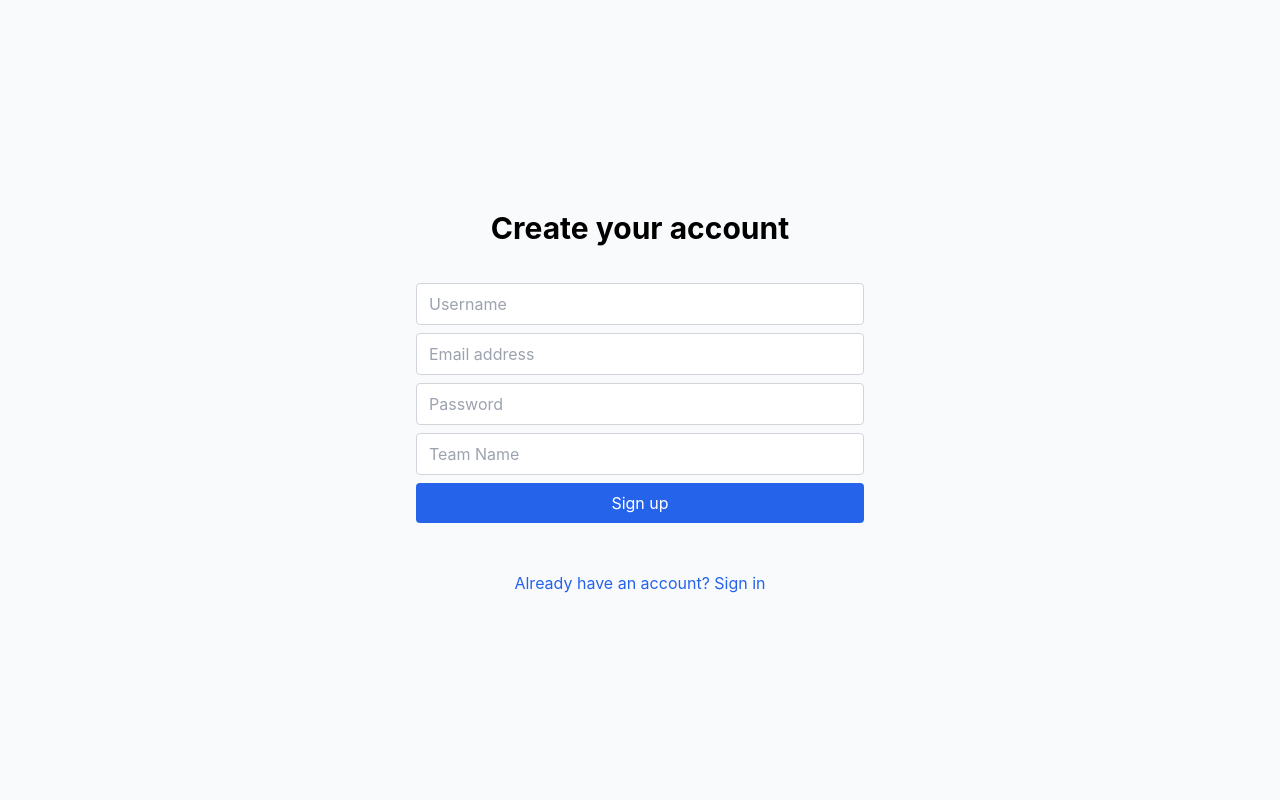
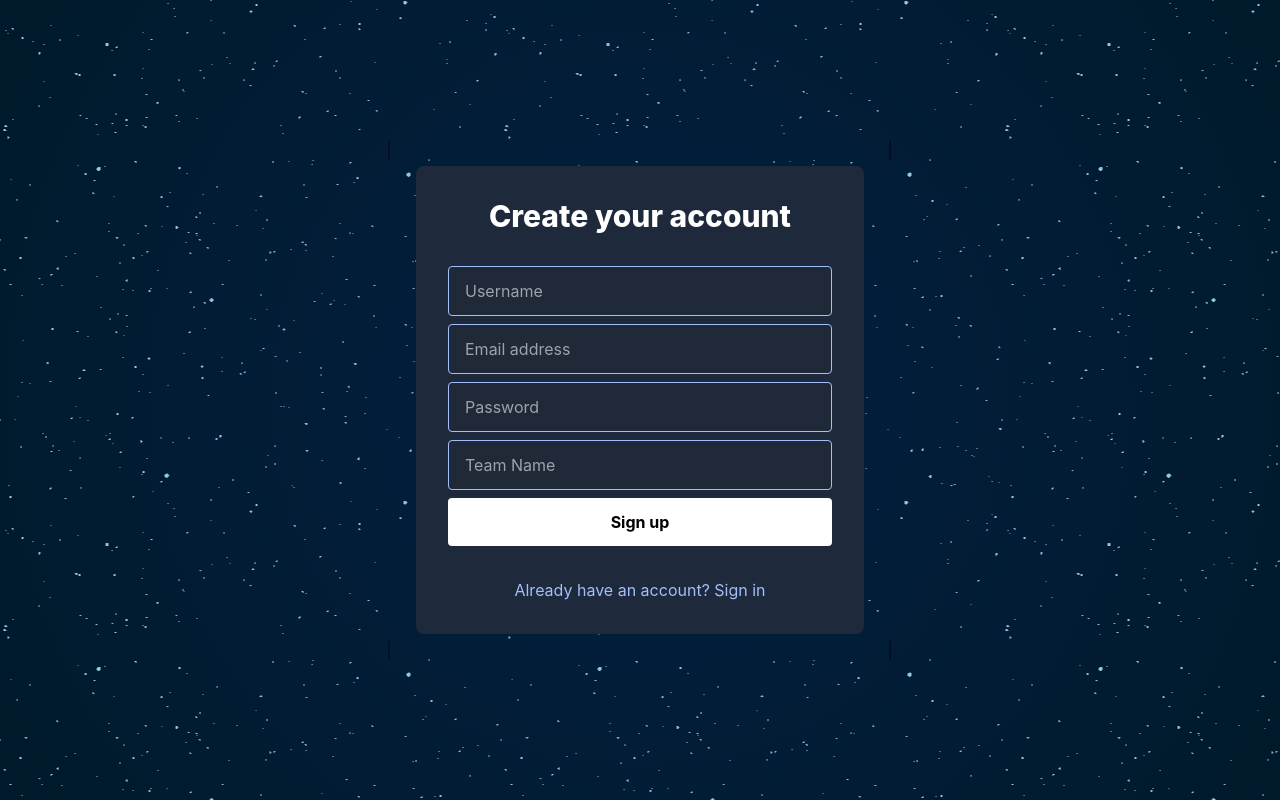
Before and after one commit to Alexcchip/Boston-Hacks, a React (Create React App) app in the folder frontend/: page /signup in a window 1280 px wide. Built offline with nearby package versions, Linux system fonts and the light colour scheme.

Commit message:
space auth

```diff
--- a/frontend/src/components/auth/LoginForm.js
+++ b/frontend/src/components/auth/LoginForm.js
@@ -33,10 +33,18 @@ export default function LoginForm() {
     };
 
     return (
-    <div className="min-h-screen flex items-center justify-center bg-gray-50 py-12 px-4 sm:px-6 lg:px-8">
-      <div className="max-w-md w-full space-y-8">
+      <div
+        className="min-h-screen flex items-center justify-center"
+        style={{
+          backgroundColor: '#0B0E1D',
+          backgroundImage: 'radial-gradient(circle, rgba(37, 78, 255, 0.1), transparent), url("/space.gif")',
+          backgroundPosition: 'center',
+          color: '#E0E7FF',
+        }}
+      >
+        <div className="max-w-md w-full space-y-8 bg-slate-800  p-8 rounded-lg">
           <div>
-          <h2 className="mt-6 text-center text-3xl font-extrabold text-gray-900">
+            <h2 className="mt-6 text-center text-3xl font-extrabold" style={{ color: 'white' }}>
               Log in to your account
             </h2>
           </div>
@@ -58,10 +66,12 @@ export default function LoginForm() {
                 required
                 style={{
                   width: '100%',
-                padding: '8px 12px',
+                  padding: '12px 16px',
                   marginBottom: '8px',
-                border: '1px solid #D1D5DB',
+                  border: '1px solid #A3BFFA',
                   borderRadius: '4px',
+                  backgroundColor: '#1F2937',
+                  color: '#A3BFFA',
                 }}
                 placeholder="Email address"
                 value={email}
@@ -74,10 +84,12 @@ export default function LoginForm() {
                 required
                 style={{
                   width: '100%',
-                padding: '8px 12px',
+                  padding: '12px 16px',
                   marginBottom: '8px',
-                border: '1px solid #D1D5DB',
+                  border: '1px solid #A3BFFA',
                   borderRadius: '4px',
+                  backgroundColor: '#1F2937',
+                  color: '#A3BFFA',
                 }}
                 placeholder="Password"
                 value={password}
@@ -90,20 +102,24 @@ export default function LoginForm() {
                 type="submit"
                 style={{
                   width: '100%',
-                padding: '8px 16px',
-                backgroundColor: '#2563EB',
-                color: 'white',
+                  padding: '12px 16px',
+                  backgroundColor: 'white',
+                  color: 'black',
                   border: 'none',
                   borderRadius: '4px',
                   cursor: 'pointer',
+                  fontWeight: 'bold',
+                  transition: 'background-color 0.3s',
                 }}
+                onMouseOver={(e) => e.target.style.backgroundColor = 'grey'}
+                onMouseOut={(e) => e.target.style.backgroundColor = 'white'}
               >
                 Log in
               </button>
             </div>
           </form>
           <div style={{ textAlign: 'center' }}>
-          <Link to="/signup" style={{ color: '#2563EB', textDecoration: 'none' }}>
+            <Link to="/signup" style={{ color: '#A3BFFA', textDecoration: 'none' }}>
               Don't have an account? Sign up
             </Link>
           </div>
--- a/frontend/src/components/auth/SignupForm.js
+++ b/frontend/src/components/auth/SignupForm.js
@@ -42,15 +42,18 @@ export default function SignupForm() {
   };
 
   return (
-    <div className="min-h-screen flex items-center justify-center bg-gray-50 py-12 px-4 sm:px-6 lg:px-8">
-      <div className="max-w-md w-full space-y-8">
+    <div
+      className="min-h-screen flex items-center justify-center"
+      style={{
+        backgroundColor: '#0B0E1D',
+        backgroundImage: 'radial-gradient(circle, rgba(37, 78, 255, 0.1), transparent), url("/space.gif")',
+        backgroundPosition: 'center',
+        color: '#E0E7FF',
+      }}
+    >
+      <div className="max-w-md w-full space-y-8 bg-slate-800 p-8 rounded-lg">
         <div>
-          <h2 style={{
-            textAlign: 'center',
-            fontSize: '1.875rem',
-            fontWeight: 'bold',
-            marginBottom: '24px'
-          }}>
+          <h2 className="text-center text-3xl font-extrabold" style={{ color: 'white' }}>
             Create your account
           </h2>
         </div>
@@ -74,10 +77,12 @@ export default function SignupForm() {
               required
               style={{
                 width: '100%',
-                padding: '8px 12px',
+                padding: '12px 16px',
                 marginBottom: '8px',
-                border: '1px solid #D1D5DB',
+                border: '1px solid #A3BFFA',
                 borderRadius: '4px',
+                backgroundColor: '#1F2937',
+                color: '#A3BFFA',
               }}
               placeholder="Username"
               value={formData.username}
@@ -91,10 +96,12 @@ export default function SignupForm() {
               required
               style={{
                 width: '100%',
-                padding: '8px 12px',
+                padding: '12px 16px',
                 marginBottom: '8px',
-                border: '1px solid #D1D5DB',
+                border: '1px solid #A3BFFA',
                 borderRadius: '4px',
+                backgroundColor: '#1F2937',
+                color: '#A3BFFA',
               }}
               placeholder="Email address"
               value={formData.email}
@@ -108,10 +115,12 @@ export default function SignupForm() {
               required
               style={{
                 width: '100%',
-                padding: '8px 12px',
+                padding: '12px 16px',
                 marginBottom: '8px',
-                border: '1px solid #D1D5DB',
+                border: '1px solid #A3BFFA',
                 borderRadius: '4px',
+                backgroundColor: '#1F2937',
+                color: '#A3BFFA',
               }}
               placeholder="Password"
               value={formData.password}
@@ -125,10 +134,12 @@ export default function SignupForm() {
               required
               style={{
                 width: '100%',
-                padding: '8px 12px',
+                padding: '12px 16px',
                 marginBottom: '8px',
-                border: '1px solid #D1D5DB',
+                border: '1px solid #A3BFFA',
                 borderRadius: '4px',
+                backgroundColor: '#1F2937',
+                color: '#A3BFFA',
               }}
               placeholder="Team Name"
               value={formData.team_name}
@@ -140,21 +151,24 @@ export default function SignupForm() {
               type="submit"
               style={{
                 width: '100%',
-                padding: '8px 16px',
-                backgroundColor: '#2563EB',
-                color: 'white',
+                padding: '12px 16px',
+                backgroundColor: 'white',
+                color: 'black',
                 border: 'none',
                 borderRadius: '4px',
                 cursor: 'pointer',
-                marginBottom: '16px'
+                fontWeight: 'bold',
+                transition: 'background-color 0.3s',
               }}
+              onMouseOver={(e) => e.target.style.backgroundColor = 'grey'}
+              onMouseOut={(e) => e.target.style.backgroundColor = 'white'}
             >
               Sign up
             </button>
           </div>
         </form>
         <div style={{ textAlign: 'center' }}>
-          <Link to="/login" style={{ color: '#2563EB', textDecoration: 'none' }}>
+          <Link to="/login" style={{ color: '#A3BFFA', textDecoration: 'none' }}>
             Already have an account? Sign in
           </Link>
         </div>
@@ -162,16 +176,3 @@ export default function SignupForm() {
     </div>
   );
 }
-
-// src/utils/auth.js
-export const isAuthenticated = () => {
-  return !!localStorage.getItem('token');
-};
-
-export const getToken = () => {
-  return localStorage.getItem('token');
-};
-
-export const logout = () => {
-  localStorage.removeItem('token');
-};
--- a/frontend/src/pages/Dashboard.js
+++ b/frontend/src/pages/Dashboard.js
@@ -165,7 +165,7 @@ export default function Dashboard() {
           )}
         </section>
 
-        <section style={{ padding: '16px', backgroundColor: 'white', borderRadius: '8px', boxShadow: '0 1px 3px rgba(0,0,0,0.1)', overflow: 'auto',height:'450px',width:'500px'  }}>
+        <section style={{ padding: '16px', backgroundColor: 'white', borderRadius: '8px', boxShadow: '0 1px 3px rgba(0,0,0,0.1)', overflow: 'auto', height:'450px', width:'500px'  }}>
           <h2>Tasks to Complete</h2>
           {notCompletedTasks.length > 0 ? (
             notCompletedTasks.map(task => (
```
Also changed, not shown: frontend/public/space.gif (added). Lines whose indentation alone changed are shown as unchanged.
